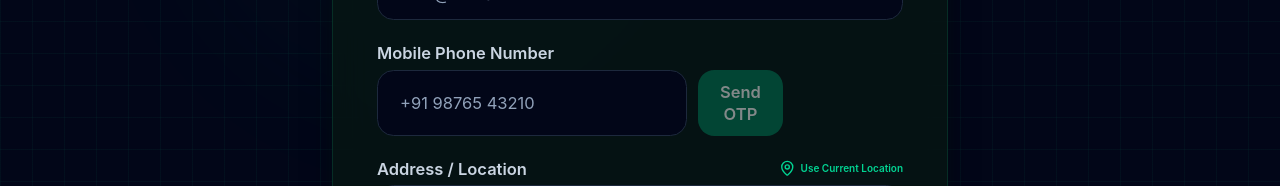
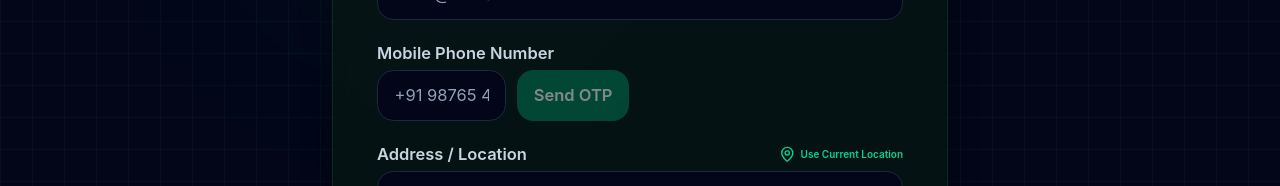
Before and after one commit to jothsanthallu567-tech/REVastra, a React (Vite) app: page /signup/1 in a window 1280 px wide. Shown: the part 491-677 px from the top of the page. Built offline with nearby package versions, Linux system fonts and the light colour scheme; no server answers; the database is empty.

Commit message:
fix(ui,api): resolve CORS network error by using same-origin API routes & fix Signup button layout overflow

```diff
--- a/src/pages/auth/LoginPage.jsx
+++ b/src/pages/auth/LoginPage.jsx
@@ -75,8 +75,8 @@ export function LoginPage() {
     return clean;
   };
 
-  // Backend API URL (defaults to Render backend or VITE_API_URL)
-  const API_BASE = import.meta.env.VITE_API_URL || (typeof window !== 'undefined' && window.location.origin.includes('localhost') ? '' : 'https://revastra.onrender.com');
+  // Backend API URL (defaults to relative /api or VITE_API_URL)
+  const API_BASE = import.meta.env.VITE_API_URL || '';
 
   // 1. Send SMS OTP using fetch() to the Node.js Express backend
   const handleSendOTP = async (e) => {
@@ -120,7 +120,7 @@ export function LoginPage() {
     } catch (err) {
       setOtpLoading(false);
       console.error('Fetch send-otp error:', err);
-      setError('Unable to connect to backend server. Make sure the backend server is running at https://revastra.onrender.com.');
+      setError('Unable to connect to backend server. Render instance may be spinning up from sleep mode—please wait 15 seconds and click Send OTP again.');
     }
   };
 
--- a/src/pages/auth/SignupPage.jsx
+++ b/src/pages/auth/SignupPage.jsx
@@ -161,20 +161,20 @@ export function SignupPage() {
                 onChange={handleChange}
                 disabled={phoneOtp.verified}
                 placeholder="+91 98765 43210"
-                className="flex-1 px-4 py-2.5 rounded-xl bg-slate-950 border border-slate-800 text-xs text-white placeholder-slate-400 focus:outline-none focus:border-emerald-500 disabled:opacity-50"
+                className="flex-1 min-w-0 px-3 py-2.5 rounded-xl bg-slate-950 border border-slate-800 text-xs text-white placeholder-slate-400 focus:outline-none focus:border-emerald-500 disabled:opacity-50"
               />
               {!phoneOtp.verified && !phoneOtp.sent && (
                 <button
                   type="button"
                   onClick={handleSendPhoneOTP}
                   disabled={!formData.phone || phoneOtp.loading}
-                  className="px-4 py-2 rounded-xl bg-emerald-700 hover:bg-emerald-600 text-xs font-semibold text-white transition-colors disabled:opacity-50 flex items-center gap-2"
+                  className="shrink-0 whitespace-nowrap px-3 py-2 rounded-xl bg-emerald-700 hover:bg-emerald-600 text-xs font-semibold text-white transition-colors disabled:opacity-50 flex items-center gap-1.5"
                 >
                   {phoneOtp.loading ? <Loader2 className="w-3 h-3 animate-spin" /> : 'Send OTP'}
                 </button>
               )}
               {phoneOtp.verified && (
-                <span className="px-3 py-2 rounded-xl bg-emerald-500/10 text-emerald-400 border border-emerald-500/30 flex items-center gap-1 text-xs font-bold">
+                <span className="shrink-0 whitespace-nowrap px-3 py-2 rounded-xl bg-emerald-500/10 text-emerald-400 border border-emerald-500/30 flex items-center gap-1 text-xs font-bold">
                   <CheckCircle2 className="w-4 h-4" /> Verified
                 </span>
               )}
--- a/src/services/otpService.js
+++ b/src/services/otpService.js
@@ -6,8 +6,8 @@ const EMAILJS_SERVICE_ID = import.meta.env.VITE_EMAILJS_SERVICE_ID;
 const EMAILJS_TEMPLATE_ID = import.meta.env.VITE_EMAILJS_TEMPLATE_ID;
 const EMAILJS_PUBLIC_KEY = import.meta.env.VITE_EMAILJS_PUBLIC_KEY;
 
-// Backend API URL (defaults to Render backend or VITE_API_URL)
-const API_BASE = import.meta.env.VITE_API_URL || (typeof window !== 'undefined' && window.location.origin.includes('localhost') ? '' : 'https://revastra.onrender.com');
+// Backend API URL (defaults to relative /api or VITE_API_URL)
+const API_BASE = import.meta.env.VITE_API_URL || '';
 
 // In-memory state for tracking last phone and email OTP session
 let lastPhoneRequested = '';
@@ -53,7 +53,7 @@ export async function sendMobileOTP(phoneNumber) {
     // Graceful fallback if backend is momentarily unreachable
     return {
       success: false,
-      message: 'Unable to reach backend OTP server at https://revastra.onrender.com.'
+      message: 'Unable to reach backend OTP server. If running on Render free tier, please wait a few seconds for the server to wake up and try again.'
     };
   }
 }
```
